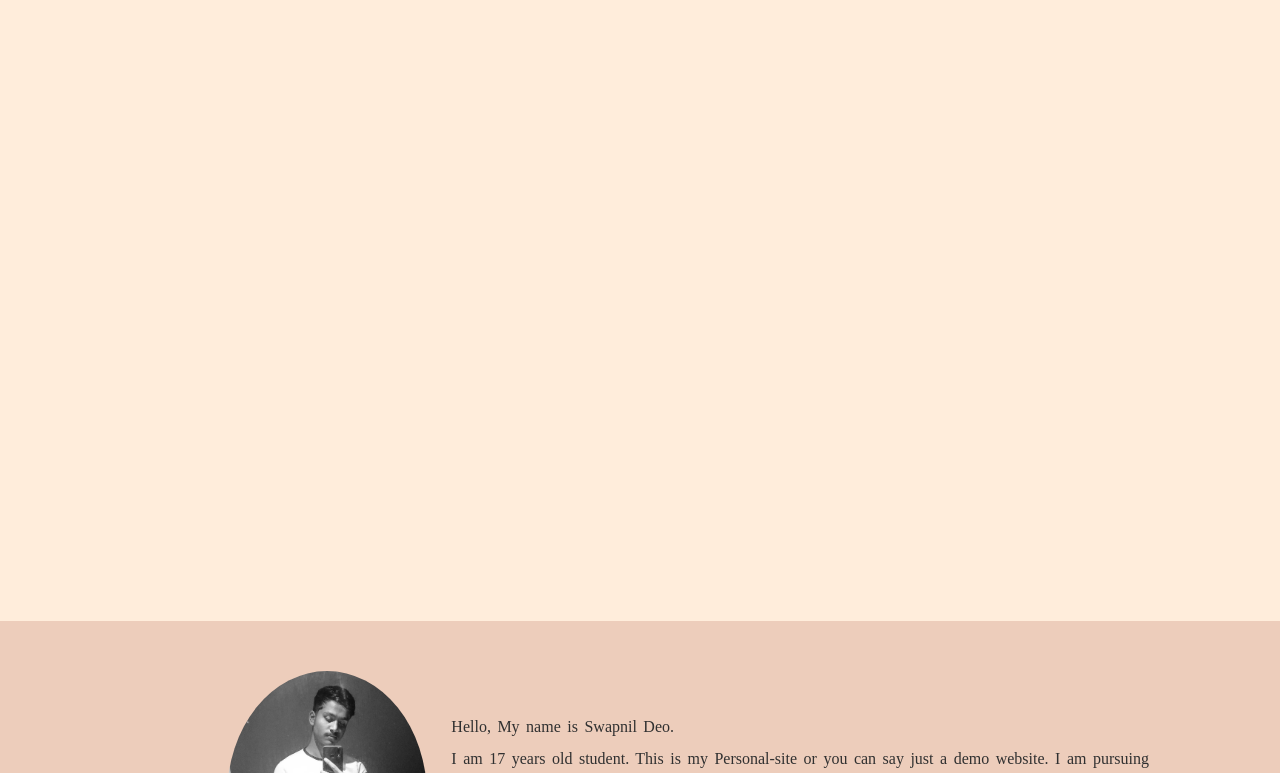
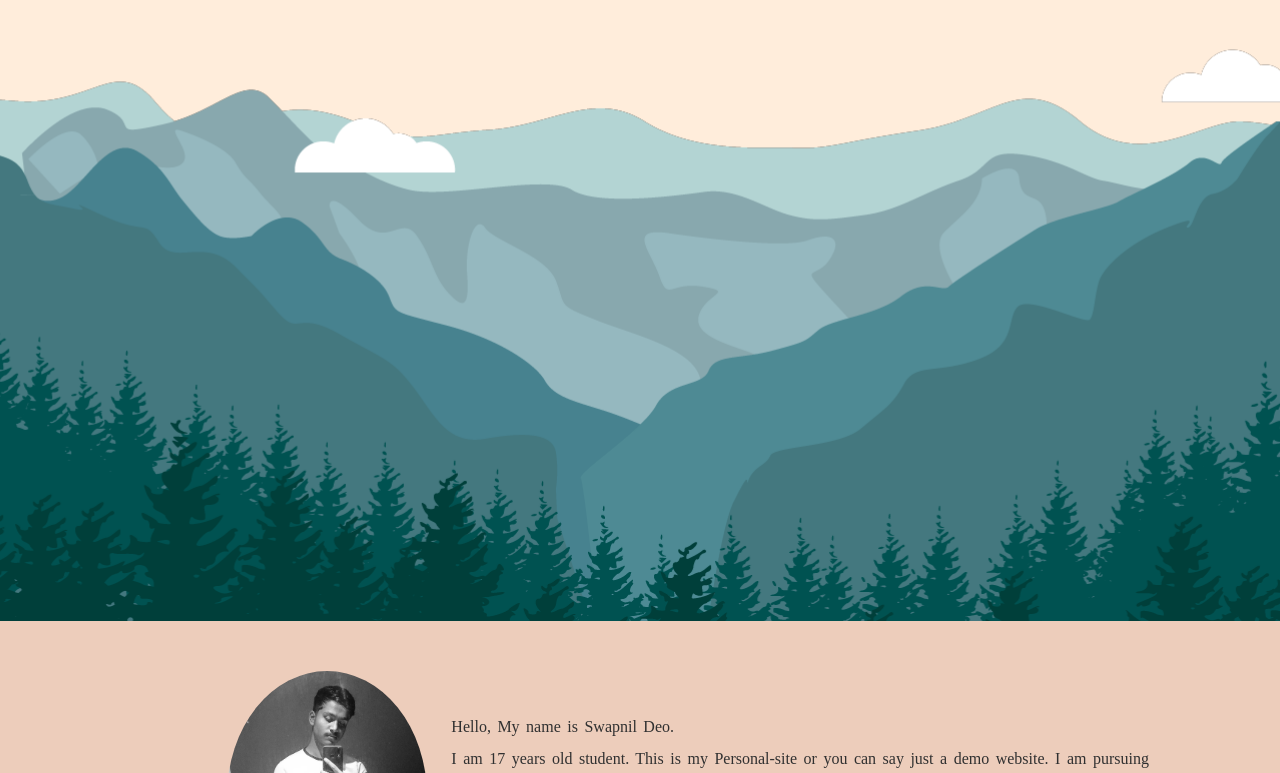
Before and after one commit to SwapnilDeo99/Personal_site, a plain HTML site: page index.html in a window 1280 px wide. Shown: the part 179-952 px from the top of the page. Drawn offline with nearby package versions, Linux system fonts and the light colour scheme; the site is published under a folder, as on GitHub Pages, so addresses that start at the root find nothing.

Commit message:
Update style.css

```diff
--- a/css/style.css
+++ b/css/style.css
@@ -1,14 +1,11 @@
 
-body{
-    overflow-x: hidden;
-}
 .head{
     background-color: #FFEDDB;
     text-align: center;
     padding: 70px;
     height: 100vh;
     width: 100vw;
-    background-image: url("/img/favpng_flat-design-landscape-mountain1.png");
+    background-image: url("../img/favpng_flat-design-landscape-mountain1.png");
     background-position: center; /* Center the image */
     background-size: cover;
 }
```
